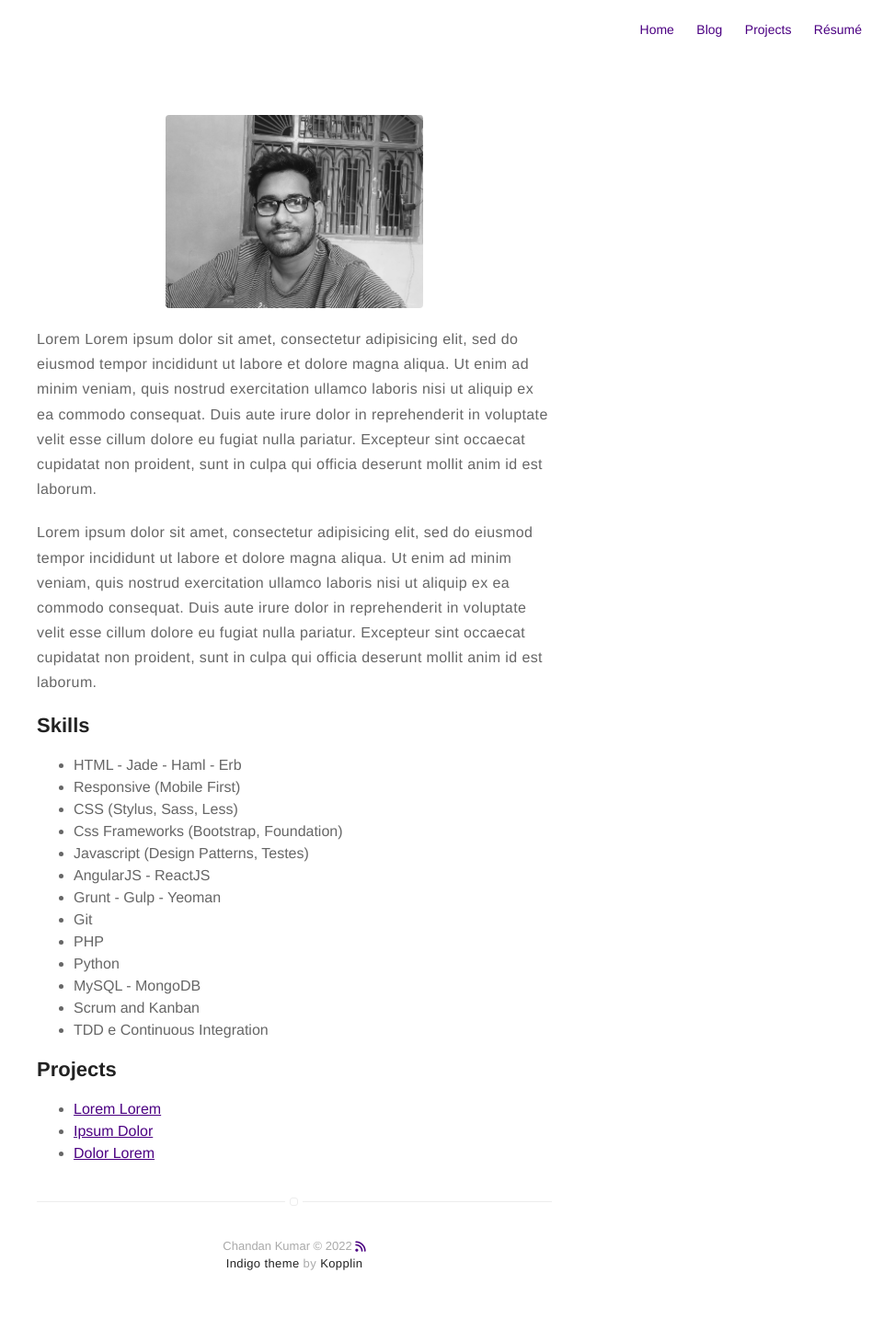
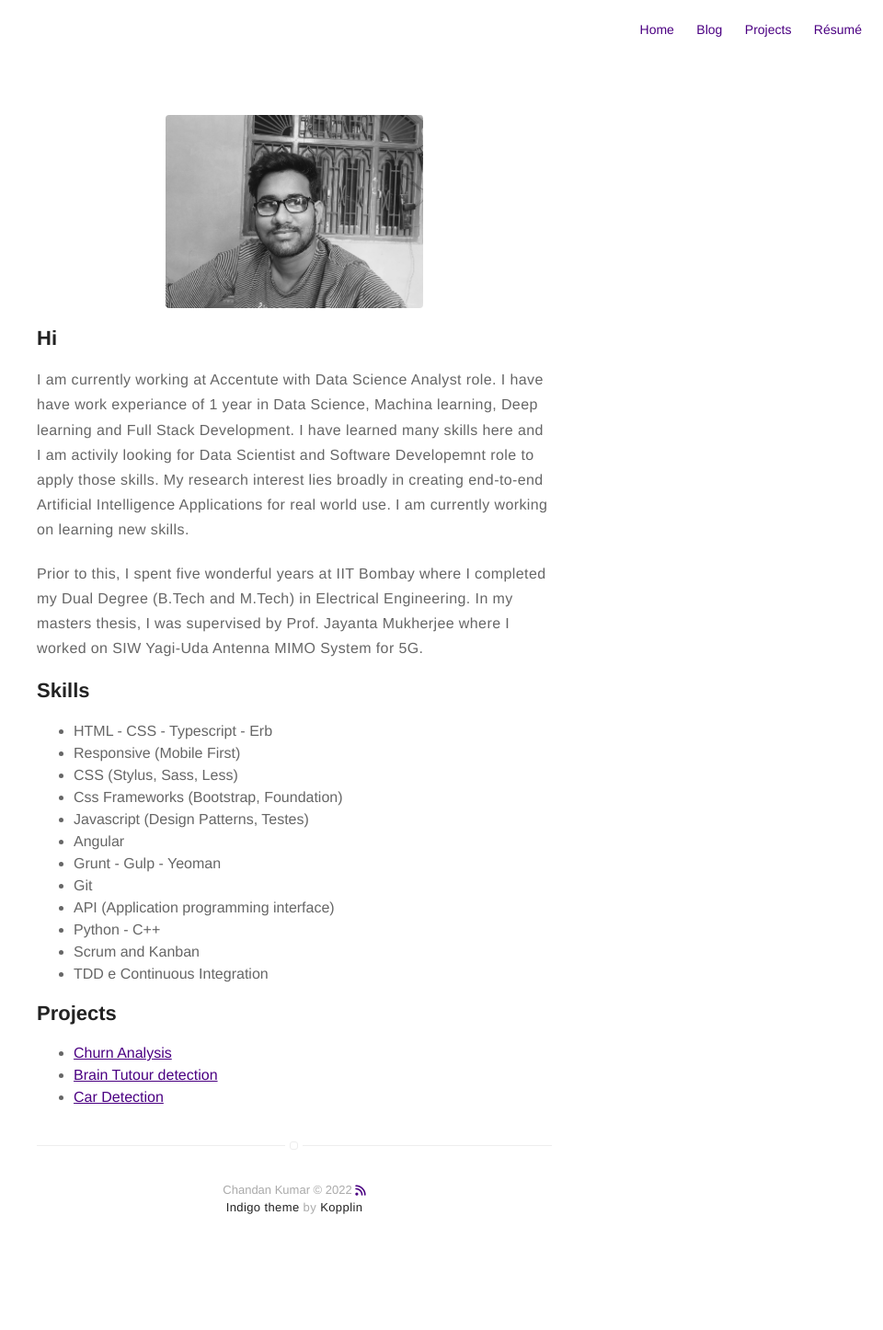
Before and after one commit to 16D070061/ChandanKr-resume, a Jekyll site: the page built from about.md, in a window 1280 px wide. Shown: the whole page at 92% size, without its empty margins (320-1280 px from the left). Built offline with Jekyll 4.4.1, drawn with Linux system fonts in a browser that asks for light colours; nearby versions of some CDN libraries; after the commit the page ends 1384 px from its top, so only the background shows below that.

Commit message:
4th commit

```diff
--- a/_config.yml
+++ b/_config.yml
@@ -1,9 +1,9 @@
 # main text of home
 title: Chandan Kumar
-bio: A Person who travels the world eating noodles
+bio: An Investment In Knowledge Pays The Best Interest.
 
 # twitter summary info
-description: A blog about technology and stuff related for my resume
+description: Woring towards better world and ecosystem
 
 # if it's an external image, update below for true
 # better with square images
@@ -18,7 +18,7 @@ dark-theme: auto
 # and specify source (external or local).
 resume: true
 resume-external: true
-resume-url: https://google.com/?q=my+resume
+resume-url: https://chandankrintellivision.github.io/online-cv/
 
 url: https://chandankrintellivision.github.io/ChandanKr-profile
 # your url: https://USERNAME.github.io
@@ -34,26 +34,26 @@ disqus:
   categories: [blog, project] # only show disqus for posts that have these categories
 
 # if you don't have any of social below, comment the line
-facebook: myfacebook
-twitter: mytwitter
-instagram: myinstagram
+facebook: ChandanKrIntellivision
+twitter: ck2651999
+instagram: kon_sa_chandan
 linkedin: mylinkedin
-github: mygithub
+github: ChandanKrIntellivision
 email: myemail@gmail.com
 
 authors:
-  johndoe:
-    name: John Doe
-    bio: A Man who travels the world eating noodles
+  Chandankumar:
+    name: Chandan Kumar
+    bio: An Investment In Knowledge Pays The Best Interest.
     external-image: false
     picture: assets/images/profile.jpg
-    twitter: johndoe
-  jamesfoster:
-    name: James Foster
-    bio: A Man who develops software with coffee
-    external-image: false
-    picture: assets/images/james.jpg
-    twitter: jamesfoster
+    twitter: ck2651999
+  # jamesfoster:
+  #   name: James Foster
+  #   bio: A Man who develops software with coffee
+  #   external-image: false
+  #   picture: assets/images/james.jpg
+  #   twitter: jamesfoster
 
 # do you want a larger site? change the option below
 # options: [normal, large] | default: normal
--- a/about.md
+++ b/about.md
@@ -4,34 +4,25 @@ layout: page
 ---
 ![Profile Image]({% if site.external-image %}{{ site.picture }}{% else %}{{ site.url }}/{{ site.picture }}{% endif %})
 
-<p>Lorem Lorem ipsum dolor sit amet, consectetur adipisicing elit, sed do eiusmod
-tempor incididunt ut labore et dolore magna aliqua. Ut enim ad minim veniam,
-quis nostrud exercitation ullamco laboris nisi ut aliquip ex ea commodo
-consequat. Duis aute irure dolor in reprehenderit in voluptate velit esse
-cillum dolore eu fugiat nulla pariatur. Excepteur sint occaecat cupidatat non
-proident, sunt in culpa qui officia deserunt mollit anim id est laborum.</p>
+<h2> Hi </h2>
 
-<p>Lorem ipsum dolor sit amet, consectetur adipisicing elit, sed do eiusmod
-tempor incididunt ut labore et dolore magna aliqua. Ut enim ad minim veniam,
-quis nostrud exercitation ullamco laboris nisi ut aliquip ex ea commodo
-consequat. Duis aute irure dolor in reprehenderit in voluptate velit esse
-cillum dolore eu fugiat nulla pariatur. Excepteur sint occaecat cupidatat non
-proident, sunt in culpa qui officia deserunt mollit anim id est laborum.</p>
+<p> I am currently working at Accentute with Data Science Analyst role. I have have work experiance of 1 year in Data Science, Machina learning, Deep learning and Full Stack Development. I have learned many skills here and I am activily looking for Data Scientist and Software Developemnt role to apply those skills. My research interest lies broadly in creating end-to-end Artificial Intelligence Applications for real world use. I am currently working on learning new skills.</p>
+
+<p>Prior to this, I spent five wonderful years at IIT Bombay where I completed my Dual Degree (B.Tech and M.Tech) in Electrical Engineering. In my masters thesis, I was supervised by Prof. Jayanta Mukherjee where I worked on SIW Yagi-Uda Antenna MIMO System for 5G.</p>
 
 <h2>Skills</h2>
 
 <ul class="skill-list">
-	<li>HTML - Jade - Haml - Erb</li>
+	<li>HTML - CSS - Typescript - Erb</li>
 	<li>Responsive (Mobile First)</li>
 	<li>CSS (Stylus, Sass, Less)</li>
 	<li>Css Frameworks (Bootstrap, Foundation)</li>
 	<li>Javascript (Design Patterns, Testes)</li>
-	<li>AngularJS - ReactJS</li>
+	<li>Angular </li>
 	<li>Grunt - Gulp - Yeoman</li>
 	<li>Git</li>
-	<li>PHP</li>
-	<li>Python</li>
-	<li>MySQL - MongoDB</li>
+	<li>API (Application programming interface)</li>
+	<li>Python - C++</li>
 	<li>Scrum and Kanban</li>
 	<li>TDD e Continuous Integration</li>
 </ul>
@@ -39,7 +30,7 @@ proident, sunt in culpa qui officia deserunt mollit anim id est laborum.</p>
 <h2>Projects</h2>
 
 <ul>
-	<li><a href="https://github.com/">Lorem Lorem</a></li>
-	<li><a href="https://github.com/">Ipsum Dolor</a></li>
-	<li><a href="https://github.com/">Dolor Lorem</a></li>
+	<li><a href="https://github.com/">Churn Analysis</a></li>
+	<li><a href="https://github.com/">Brain Tutour detection</a></li>
+	<li><a href="https://github.com/">Car Detection</a></li>
 </ul>
```
